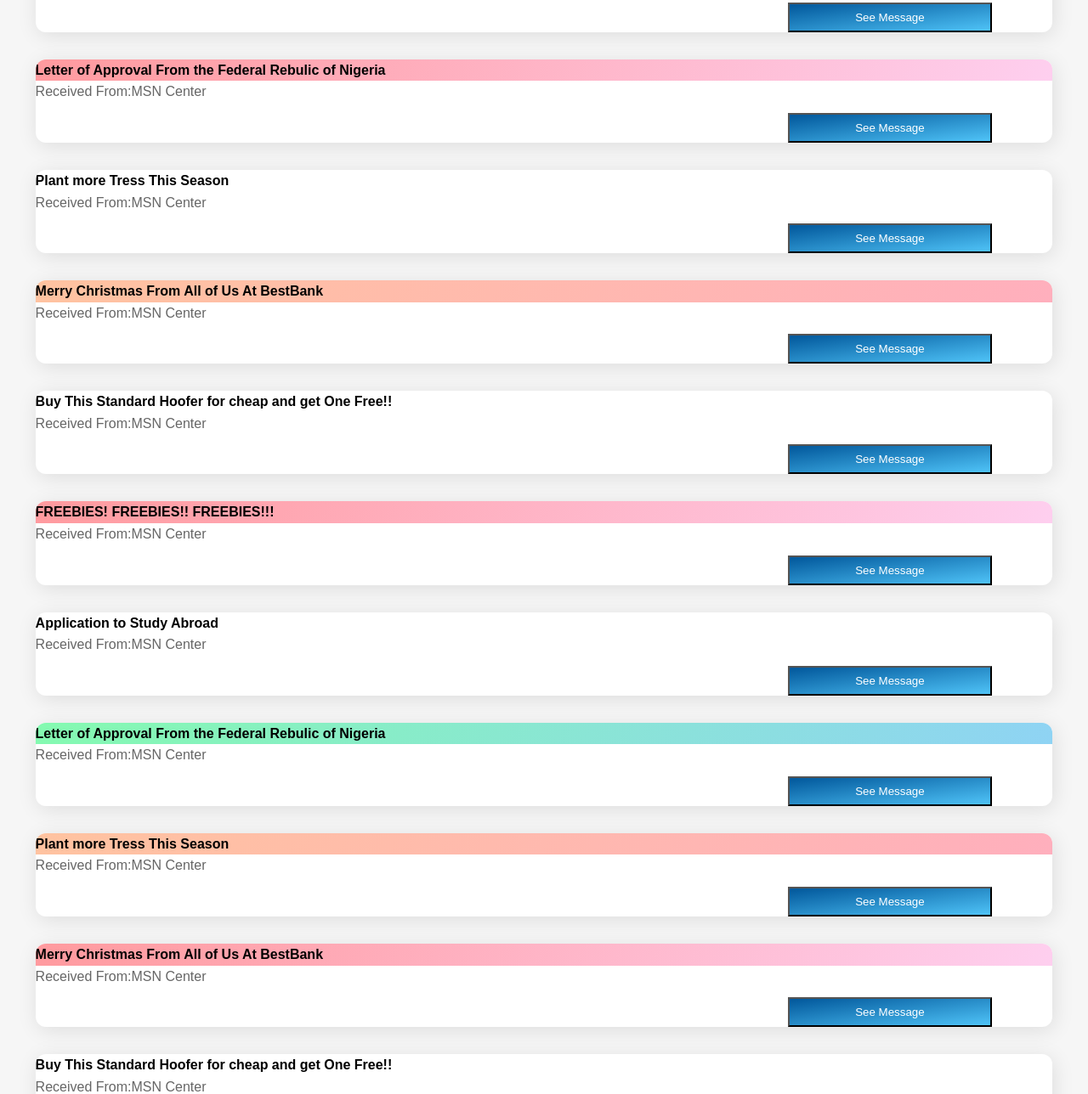
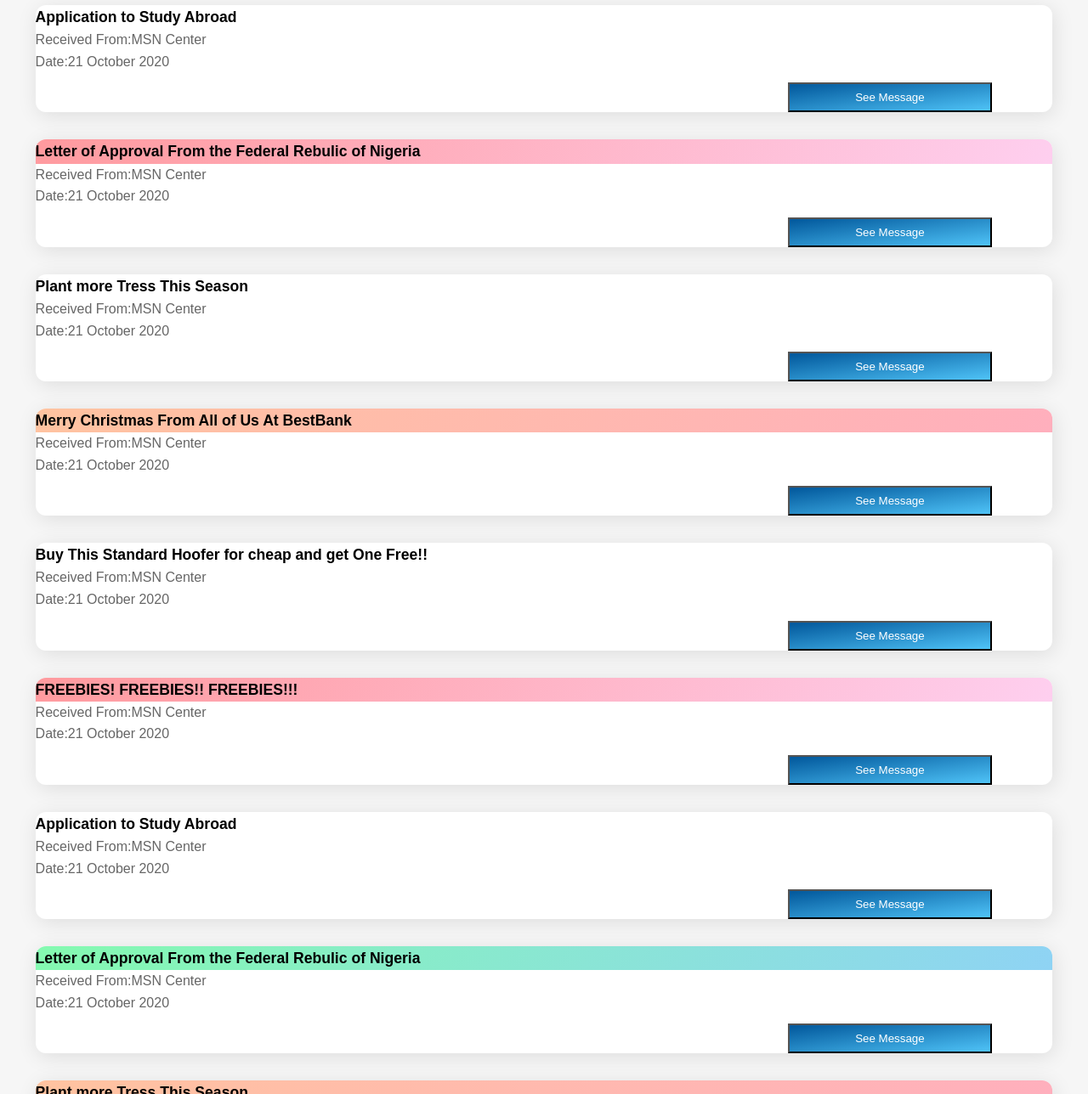
Before and after one commit to Realtime-josh/EPIC_Mail, a plain HTML site: page UI/dashboard.html in a window 1280 px wide. Shown: the part 1512-2800 px from the top of the page at 85% size. Drawn offline with Linux system fonts and the light colour scheme; a web font is replaced by a local one.

Commit message:
fixing up font sizing

```diff
--- a/UI/css/dashboard.css
+++ b/UI/css/dashboard.css
@@ -19,7 +19,7 @@ a{
 }
 
 h1{
-  font-size: 1em;
+  font-size: 1.1em;
 }
 
 
@@ -307,6 +307,7 @@ nav ul li a:hover{
 }
 
 
+
 .container {
   display: flex;
   flex-wrap: wrap;
--- a/UI/dashboard.html
+++ b/UI/dashboard.html
@@ -8,6 +8,7 @@
           <link href="https://fonts.googleapis.com/css?family=EB+Garamond|Merriweather" rel="stylesheet">
           <link href="https://fonts.googleapis.com/css?family=Dancing+Script" rel="stylesheet">
           <link href="https://fonts.googleapis.com/css?family=Quattrocento" rel="stylesheet">
+          <link href="https://fonts.googleapis.com/css?family=Teko" rel="stylesheet">
       <title>Dashboard</title>
       <link rel="stylesheet" href = "css/dashBoard.css" />
   </head>
@@ -116,84 +117,98 @@
                         <div class="card">
                              <h1><a href="">Buy This Standard Hoofer for cheap and get One Free!!</a></h1>
                              <p class="receivedFrom"><label>Received From:</label>MSN Center</p>
+                             <p class="receivedFrom"><label>Date:</label>21 October 2020</p>
                              <button class="myBtnn">See Message</button>
                         </div>
 
                         <div class="card">
                              <h1><a href="">FREEBIES! FREEBIES!! FREEBIES!!!</a></h1>
                              <p class="receivedFrom"><label>Received From:</label>MSN Center</p>
+                             <p class="receivedFrom"><label>Date:</label>21 October 2020</p>
                              <button class="myBtnn">See Message</button>
                         </div>
 
                         <div class="card">
                              <h1><a href="electronics.html">Application to Study Abroad</a></h1>
                              <p class="receivedFrom"><label>Received From:</label>MSN Center</p>
+                             <p class="receivedFrom"><label>Date:</label>21 October 2020</p>
                              <button class="myBtnn">See Message</button>
                         </div>
 
                         <div class="card">
                              <h1><a href="#">Letter of Approval From the Federal Rebulic of Nigeria</a></h1>
                              <p class="receivedFrom"><label>Received From:</label>MSN Center</p>
+                             <p class="receivedFrom"><label>Date:</label>21 October 2020</p>
                              <button class="myBtnn">See Message</button>
                         </div>
 
                         <div class="card">
                              <h1><a href="#">Plant more Tress This Season</a></h1>
                              <p class="receivedFrom"><label>Received From:</label>MSN Center</p>
+                             <p class="receivedFrom"><label>Date:</label>21 October 2020</p>
                              <button class="myBtnn">See Message</button>
                         </div>
 
                         <div class="card">
                              <h1><a href="">Merry Christmas From All of Us At BestBank</a></h1>
                              <p class="receivedFrom"><label>Received From:</label>MSN Center</p>
+                             <p class="receivedFrom"><label>Date:</label>21 October 2020</p>
                              <button class="myBtnn">See Message</button>
                         </div>
 
                         <div class="card">
                              <h1><a href="">Buy This Standard Hoofer for cheap and get One Free!!</a></h1>
                              <p class="receivedFrom"><label>Received From:</label>MSN Center</p>
+                             <p class="receivedFrom"><label>Date:</label>21 October 2020</p>
                              <button class="myBtnn">See Message</button>
                         </div>
 
                         <div class="card">
                              <h1><a href="">FREEBIES! FREEBIES!! FREEBIES!!!</a></h1>
                              <p class="receivedFrom"><label>Received From:</label>MSN Center</p>
+                             <p class="receivedFrom"><label>Date:</label>21 October 2020</p>
                              <button class="myBtnn">See Message</button>
                         </div>
 
                         <div class="card">
                              <h1><a href="electronics.html">Application to Study Abroad</a></h1>
                              <p class="receivedFrom"><label>Received From:</label>MSN Center</p>
+                             <p class="receivedFrom"><label>Date:</label>21 October 2020</p>
                              <button class="myBtnn">See Message</button>
                         </div>
 
                         <div class="card">
                              <h1><a href="#">Letter of Approval From the Federal Rebulic of Nigeria</a></h1>
                              <p class="receivedFrom"><label>Received From:</label>MSN Center</p>
+                             <p class="receivedFrom"><label>Date:</label>21 October 2020</p>
                              <button class="myBtnn">See Message</button>
                         </div>
 
                         <div class="card">
                              <h1><a href="#">Plant more Tress This Season</a></h1>
                              <p class="receivedFrom"><label>Received From:</label>MSN Center</p>
+                             <p class="receivedFrom"><label>Date:</label>21 October 2020</p>
                              <button class="myBtnn">See Message</button>
                         </div>
 
                         <div class="card">
                              <h1><a href="">Merry Christmas From All of Us At BestBank</a></h1>
                              <p class="receivedFrom"><label>Received From:</label>MSN Center</p>
+                             <p class="receivedFrom"><label>Date:</label>21 October 2020</p>
                              <button class="myBtnn">See Message</button>
                         </div>
 
                         <div class="card">
                              <h1><a href="">Buy This Standard Hoofer for cheap and get One Free!!</a></h1>
                              <p class="receivedFrom"><label>Received From:</label>MSN Center</p>
+                             <p class="receivedFrom"><label>Date:</label>21 October 2020</p>
                              <button class="myBtnn">See Message</button>
                         </div>
 
                         <div class="card">
                              <h1><a href="">FREEBIES! FREEBIES!! FREEBIES!!!</a></h1>
                              <p class="receivedFrom"><label>Received From:</label>MSN Center</p>
+                             <p class="receivedFrom"><label>Date:</label>21 October 2020</p>
                              <button class="myBtnn">See Message</button>
                         </div>
                  </div>
```
